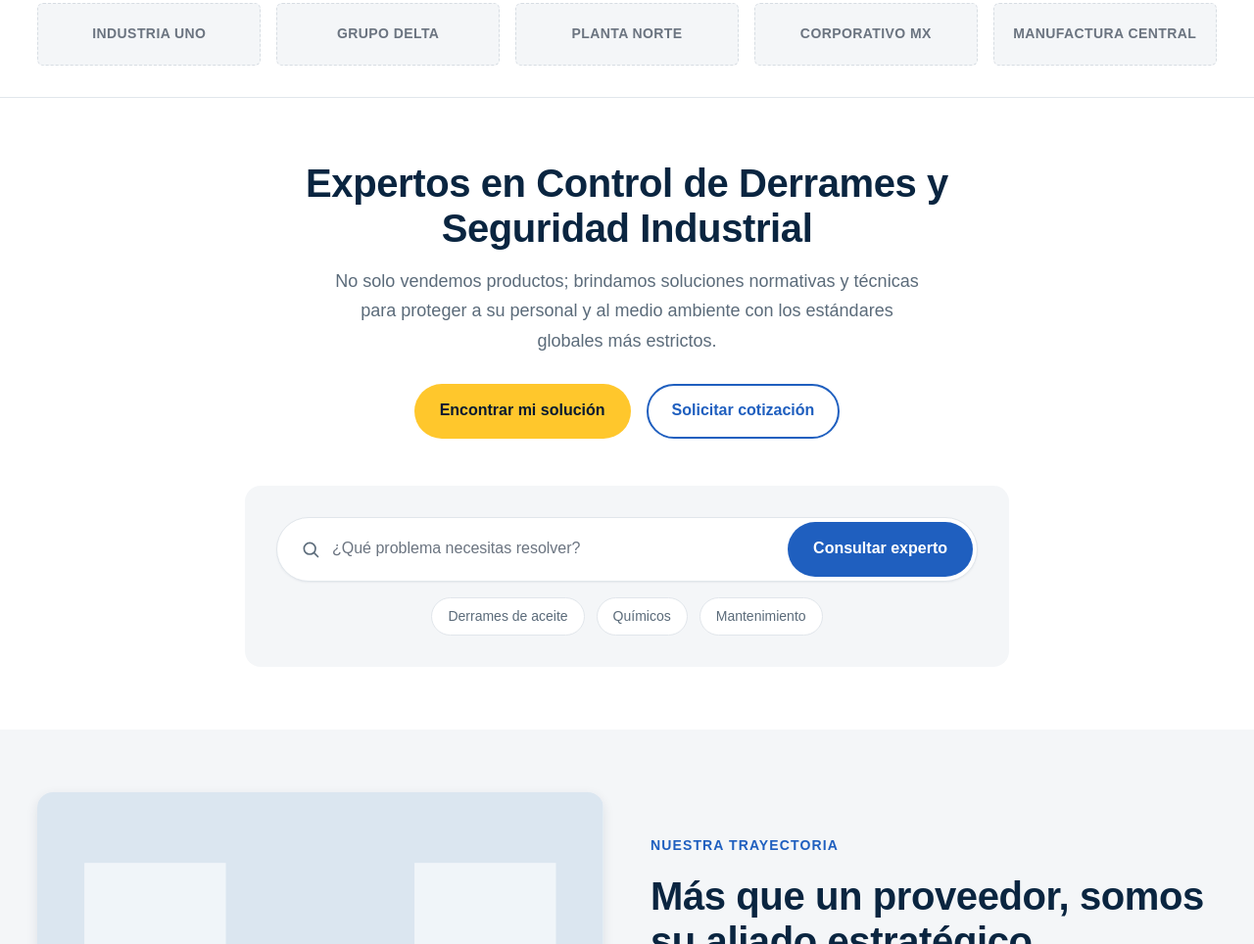
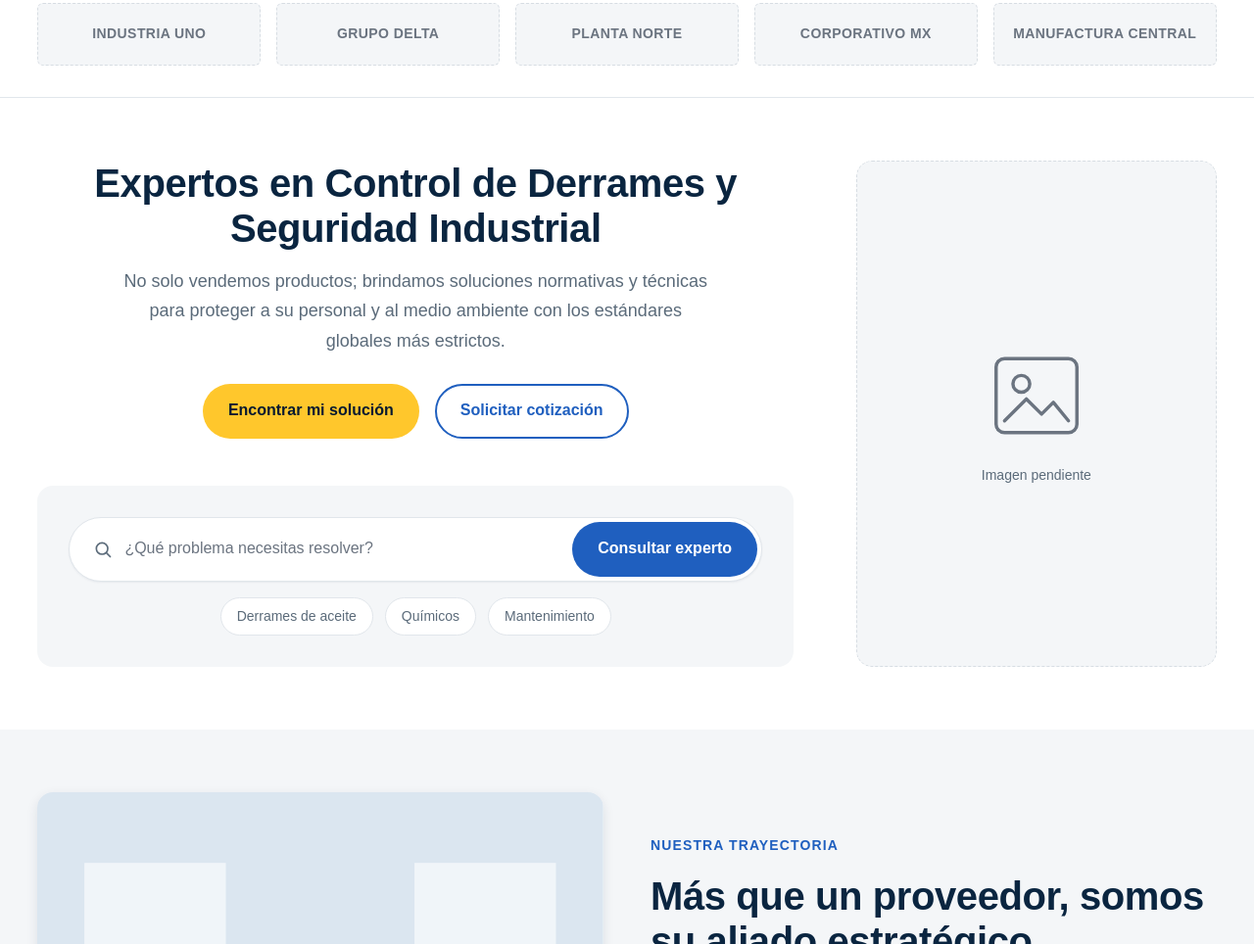
Before and after one commit to GonzaloTT/new-pig-mexico-redesign, a website built with Vite: page index.html in a window 1280 px wide. Shown: the part 1272-2236 px from the top of the page at 98% size. Built offline with nearby package versions, Linux system fonts and the light colour scheme; files whose address does not match are found by name.

Commit message:
expert-search divided in 2 columns for content and image

```diff
--- a/src/components/expert-search/expert-search.css
+++ b/src/components/expert-search/expert-search.css
@@ -6,78 +6,162 @@
   background-color: var(--np-color-white);
 }
 
+/* ==========================================================================
+   LAYOUT GENERAL
+
+   Mobile/tablet:
+   Una sola columna.
+
+   Desktop:
+   - contenido izquierdo amplio
+   - imagen derecha
+   ========================================================================== */
+
 .np-expert-search__container {
+  display: grid;
+  grid-template-columns: 1fr;
+
+  width: 100%;
+
+  gap: var(--np-space-2xl);
+
+  align-items: center;
+}
+
+/* ==========================================================================
+   COLUMNA IZQUIERDA
+   ========================================================================== */
+
+.np-expert-search__content {
+  display: flex;
+  flex-direction: column;
+
+  width: 100%;
+  min-width: 0;
+
+  gap: var(--np-space-2xl);
+}
+
+/* ==========================================================================
+   INTRO
+   ========================================================================== */
+
+.np-expert-search__intro {
   display: flex;
   flex-direction: column;
   align-items: center;
+
+  width: 100%;
+
+  gap: var(--np-space-md);
+
   text-align: center;
-  gap: var(--np-space-2xl);
-}
-
-.np-expert-search__intro {
-  max-width: 720px;
-  display: flex;
-  flex-direction: column;
-  align-items: center;
-  gap: var(--np-space-md);
 }
 
 .np-expert-search__title {
+  width: 100%;
+  max-width: 800px;
+
+  margin-inline: auto;
+
   font-size: var(--np-font-size-2xl);
   color: var(--np-color-primary);
 }
 
 .np-expert-search__description {
+  width: 100%;
+  max-width: 60ch;
+
+  margin-inline: auto;
+
   font-size: var(--np-font-size-md);
-  max-width: 60ch;
 }
+
+/* ==========================================================================
+   CTA
+   ========================================================================== */
 
 .np-expert-search__actions {
   display: flex;
   flex-wrap: wrap;
   justify-content: center;
+
   gap: var(--np-space-md);
+
   margin-top: var(--np-space-sm);
 }
 
+/* ==========================================================================
+   PANEL DE BÚSQUEDA
+   ========================================================================== */
+
 .np-expert-search__panel {
   width: 100%;
-  max-width: 780px;
+  max-width: none;
+  min-width: 0;
+
+  padding: var(--np-space-xl);
+
   background-color: var(--np-color-gray-light);
+
   border-radius: var(--np-radius-lg);
-  padding: var(--np-space-xl);
 }
+
+/* ==========================================================================
+   FORM
+   ========================================================================== */
 
 .np-expert-search__form {
   display: flex;
   flex-direction: column;
+
+  width: 100%;
+
   gap: var(--np-space-md);
 }
 
+/* ==========================================================================
+   SEARCH FIELD
+   ========================================================================== */
+
 .np-expert-search__field {
   position: relative;
+
   display: flex;
   align-items: center;
+
+  width: 100%;
+
   gap: var(--np-space-sm);
+
+  padding: var(--np-space-2xs);
+  padding-left: var(--np-space-lg);
+
   background-color: var(--np-color-white);
+
   border: 1px solid var(--np-color-border);
   border-radius: var(--np-radius-full);
-  padding: var(--np-space-2xs);
-  padding-left: var(--np-space-lg);
+
   box-shadow: var(--np-shadow-sm);
 }
 
 .np-expert-search__field-icon {
+  display: inline-flex;
+
   flex-shrink: 0;
-  display: inline-flex;
+
   color: var(--np-color-muted);
 }
 
 .np-expert-search__input {
   flex: 1;
+
   min-width: 0;
+
   padding: var(--np-space-sm) 0;
+
   font-size: var(--np-font-size-base);
+
   background: transparent;
 }
 
@@ -87,29 +171,161 @@
 
 .np-expert-search__submit {
   flex-shrink: 0;
+
   white-space: nowrap;
 }
+
+/* ==========================================================================
+   CHIPS
+   ========================================================================== */
+
+.np-expert-search__chips {
+  display: flex;
+  flex-wrap: wrap;
+
+  justify-content: center;
+
+  gap: var(--np-space-sm);
+}
+
+.np-expert-search__chips .np-chip {
+  border: 1px solid var(--np-color-border);
+
+  background-color: var(--np-color-white);
+}
+
+/* ==========================================================================
+   COLUMNA DERECHA / IMAGEN
+   ========================================================================== */
+
+.np-expert-search__media {
+  width: 100%;
+  min-width: 0;
+
+  overflow: hidden;
+
+  border-radius: var(--np-radius-lg);
+}
+
+/* Placeholder mientras esperamos la imagen definitiva */
+
+.np-expert-search__media-placeholder {
+  display: flex;
+  flex-direction: column;
+
+  align-items: center;
+  justify-content: center;
+
+  width: 100%;
+
+  min-height: 320px;
+
+  gap: var(--np-space-md);
+
+  padding: var(--np-space-xl);
+
+  color: var(--np-color-muted);
+
+  background-color: var(--np-color-gray-light);
+
+  border: 1px dashed var(--np-color-gray-medium);
+  border-radius: inherit;
+}
+
+.np-expert-search__media-icon {
+  display: block;
+
+  width: 110px;
+  height: 110px;
+
+  color: var(--np-color-gray-dark);
+}
+
+.np-expert-search__media-icon svg {
+  width: 100%;
+  height: 100%;
+}
+
+.np-expert-search__media-text {
+  font-size: var(--np-font-size-sm);
+  font-weight: var(--np-font-weight-medium);
+
+  color: var(--np-color-muted);
+}
+
+/* ==========================================================================
+   DESKTOP
+   ========================================================================== */
+
+@media (min-width: 1024px) {
+  .np-expert-search__container {
+    /*
+     * La izquierda recibe más espacio porque contiene:
+     * título + descripción + botones + buscador.
+     *
+     * Aproximadamente:
+     * 68% contenido / 32% imagen.
+     */
+    grid-template-columns:
+      minmax(0, 2.1fr)
+      minmax(300px, 1fr);
+
+    gap: var(--np-space-3xl);
+
+    align-items: stretch;
+  }
+
+  .np-expert-search__content {
+    justify-content: center;
+  }
+
+  /*
+   * Al estar dentro de una columna suficientemente amplia,
+   * mantenemos el mismo aspecto centrado del diseño original.
+   */
+  .np-expert-search__intro {
+    align-items: center;
+
+    text-align: center;
+  }
+
+  .np-expert-search__panel {
+    width: 100%;
+  }
+
+  /*
+   * Hace que el placeholder de imagen use toda la altura
+   * disponible de su columna, similar a company-story.
+   */
+  .np-expert-search__media {
+    display: flex;
+  }
+
+  .np-expert-search__media-placeholder {
+    flex: 1;
+
+    min-height: 100%;
+  }
+}
+
+/* ==========================================================================
+   MOBILE
+   ========================================================================== */
 
 @media (max-width: 599px) {
   .np-expert-search__field {
     flex-wrap: wrap;
+
+    padding: var(--np-space-md);
+
     border-radius: var(--np-radius-md);
-    padding: var(--np-space-md);
   }
 
   .np-expert-search__submit {
     width: 100%;
   }
+
+  .np-expert-search__media-placeholder {
+    min-height: 240px;
+  }
 }
-
-.np-expert-search__chips {
-  display: flex;
-  flex-wrap: wrap;
-  justify-content: center;
-  gap: var(--np-space-sm);
-}
-
-.np-expert-search__chips .np-chip {
-  border: 1px solid var(--np-color-border);
-  background-color: var(--np-color-white);
-}
--- a/src/components/expert-search/expert-search.js
+++ b/src/components/expert-search/expert-search.js
@@ -2,44 +2,73 @@
 
 /**
  * createExpertSearch
- * Sección "Expertos en Control de Derrames y Seguridad Industrial":
- * título, descripción, dos CTAs, buscador visual (no funcional) y
- * chips de categorías/problemas comunes.
+ * Sección "Expertos en Control de Derrames y Seguridad Industrial".
  *
- * El formulario NO envía datos a ningún backend. Solo previene el
- * submit y muestra un mensaje visual discreto (ver src/scripts/forms.js).
+ * Desktop:
+ * - Columna izquierda: título, descripción, CTAs, buscador y chips.
+ * - Columna derecha: imagen.
  *
- * Migración futura: sections/np-expert-search.liquid — title/description
- * como section.settings; los chips como section.blocks tipo "search_chip".
- * El input podría eventualmente conectarse al predictive search real de
- * Shopify.
+ * Mobile/tablet:
+ * - El contenido se apila en una sola columna.
+ *
+ * Migración futura:
+ * sections/np-expert-search.liquid
  */
 export function createExpertSearch() {
   return `
-    <section class="np-expert-search np-section" aria-labelledby="np-expert-search-title">
+    <section
+      class="np-expert-search np-section"
+      aria-labelledby="np-expert-search-title"
+    >
       <div class="np-container np-expert-search__container">
+
+        <div class="np-expert-search__content">
           <div class="np-expert-search__intro">
-          <h2 id="np-expert-search-title" class="np-expert-search__title">
+            <h2
+              id="np-expert-search-title"
+              class="np-expert-search__title"
+            >
               Expertos en Control de Derrames y Seguridad Industrial
             </h2>
+
             <p class="np-expert-search__description">
               No solo vendemos productos; brindamos soluciones normativas y
               técnicas para proteger a su personal y al medio ambiente con los
               estándares globales más estrictos.
             </p>
+
             <div class="np-expert-search__actions">
-            <a href="#" class="np-button np-button--accent">Encontrar mi solución</a>
-            <a href="#" class="np-button np-button--outline-dark">Solicitar cotización</a>
+              <a href="#" class="np-button np-button--accent">
+                Encontrar mi solución
+              </a>
+
+              <a href="#" class="np-button np-button--outline-dark">
+                Solicitar cotización
+              </a>
             </div>
           </div>
 
           <div class="np-expert-search__panel">
-          <form class="np-expert-search__form" id="np-expert-search-form" novalidate>
-            <label for="np-expert-search-input" class="np-visually-hidden">
+            <form
+              class="np-expert-search__form"
+              id="np-expert-search-form"
+              novalidate
+            >
+              <label
+                for="np-expert-search-input"
+                class="np-visually-hidden"
+              >
                 ¿Qué problema necesitas resolver?
               </label>
+
               <div class="np-expert-search__field">
-              <span class="np-expert-search__field-icon" aria-hidden="true">${iconSearch()}</span>
+                <span
+                  class="np-expert-search__field-icon"
+                  aria-hidden="true"
+                >
+                  ${iconSearch()}
+                </span>
+
                 <input
                   type="text"
                   id="np-expert-search-input"
@@ -47,19 +76,41 @@
                   placeholder="¿Qué problema necesitas resolver?"
                   autocomplete="off"
                 />
-              <button type="submit" class="np-button np-button--primary np-expert-search__submit">
+
+                <button
+                  type="submit"
+                  class="np-button np-button--primary np-expert-search__submit"
+                >
                   Consultar experto
                 </button>
               </div>
 
-            <div class="np-expert-search__chips" role="group" aria-label="Sugerencias de búsqueda">
-              <button type="button" class="np-chip" data-chip-value="Derrames de aceite">
+              <div
+                class="np-expert-search__chips"
+                role="group"
+                aria-label="Sugerencias de búsqueda"
+              >
+                <button
+                  type="button"
+                  class="np-chip"
+                  data-chip-value="Derrames de aceite"
+                >
                   Derrames de aceite
                 </button>
-              <button type="button" class="np-chip" data-chip-value="Químicos">
+
+                <button
+                  type="button"
+                  class="np-chip"
+                  data-chip-value="Químicos"
+                >
                   Químicos
                 </button>
-              <button type="button" class="np-chip" data-chip-value="Mantenimiento">
+
+                <button
+                  type="button"
+                  class="np-chip"
+                  data-chip-value="Mantenimiento"
+                >
                   Mantenimiento
                 </button>
               </div>
@@ -77,15 +128,82 @@
             </form>
           </div>
         </div>
+
+        <div class="np-expert-search__media">
+          <div class="np-expert-search__media-placeholder">
+            <span class="np-expert-search__media-icon" aria-hidden="true">
+              ${iconImage()}
+            </span>
+
+            <span class="np-expert-search__media-text">
+              Imagen pendiente
+            </span>
+          </div>
+        </div>
+
+      </div>
     </section>
   `;
 }
 
 function iconSearch() {
   return `
-    <svg width="20" height="20" viewBox="0 0 24 24" fill="none" aria-hidden="true">
-      <circle cx="11" cy="11" r="7" stroke="currentColor" stroke-width="2"/>
-      <path d="M21 21l-4.3-4.3" stroke="currentColor" stroke-width="2" stroke-linecap="round"/>
+    <svg
+      width="20"
+      height="20"
+      viewBox="0 0 24 24"
+      fill="none"
+      aria-hidden="true"
+    >
+      <circle
+        cx="11"
+        cy="11"
+        r="7"
+        stroke="currentColor"
+        stroke-width="2"
+      />
+      <path
+        d="M21 21l-4.3-4.3"
+        stroke="currentColor"
+        stroke-width="2"
+        stroke-linecap="round"
+      />
     </svg>
   `;
 }
+
+function iconImage() {
+  return `
+    <svg
+      viewBox="0 0 64 64"
+      fill="none"
+      aria-hidden="true"
+    >
+      <rect
+        x="8"
+        y="10"
+        width="48"
+        height="44"
+        rx="5"
+        stroke="currentColor"
+        stroke-width="2"
+      />
+
+      <circle
+        cx="23"
+        cy="25"
+        r="5"
+        stroke="currentColor"
+        stroke-width="2"
+      />
+
+      <path
+        d="M13 47l13-13 9 9 7-7 9 11"
+        stroke="currentColor"
+        stroke-width="2"
+        stroke-linecap="round"
+        stroke-linejoin="round"
+      />
+    </svg>
+  `;
+}
```
Lines whose indentation alone changed are shown as unchanged.
